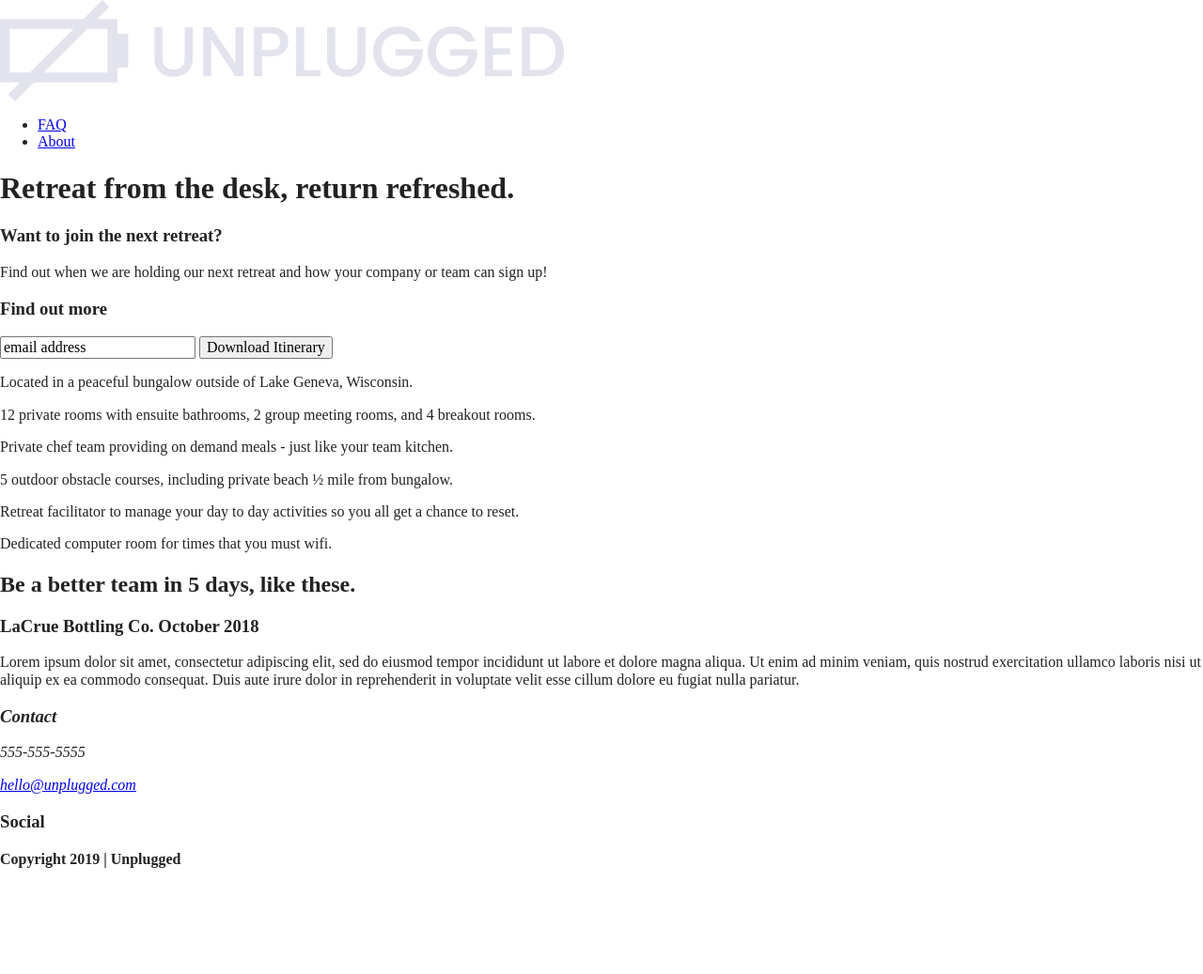
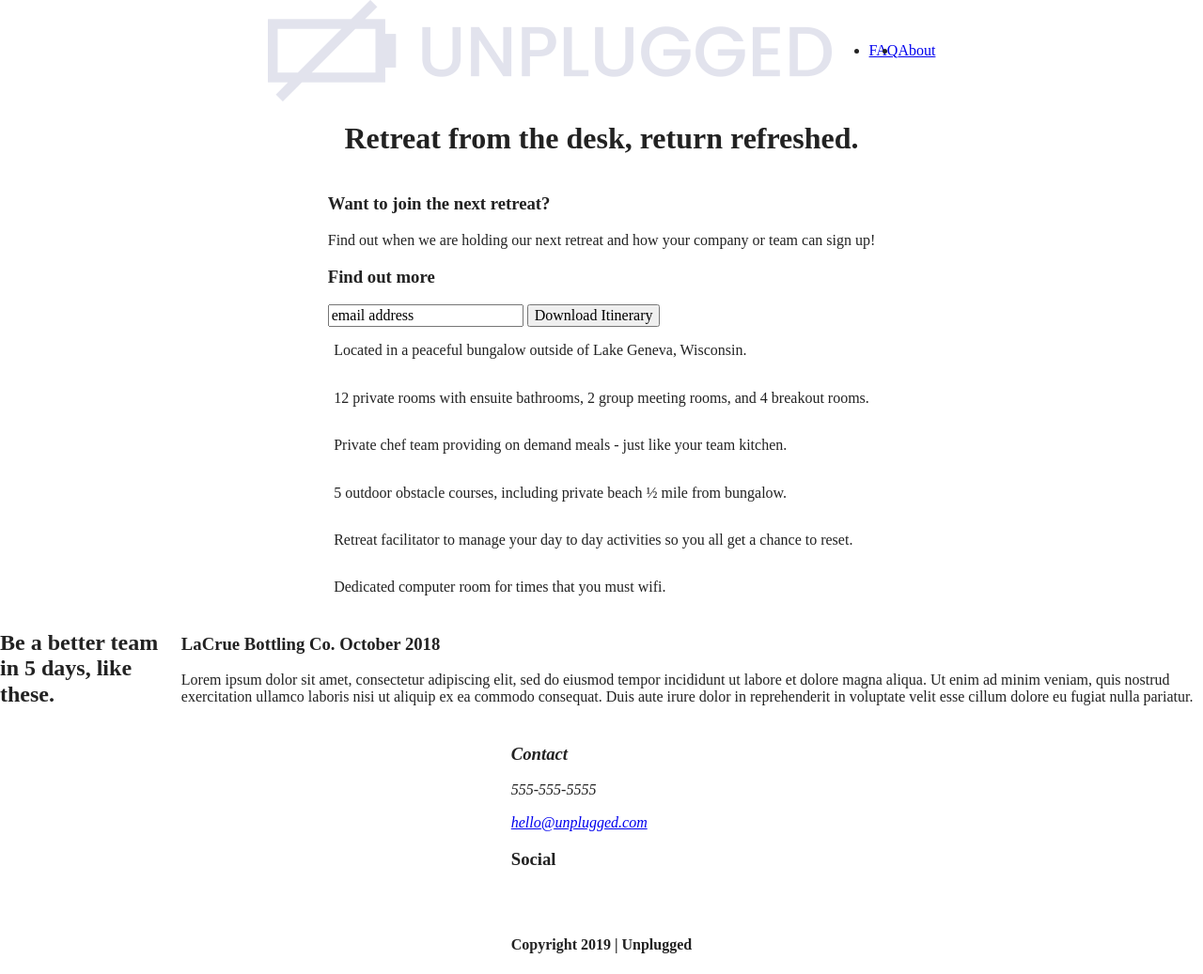
Before and after one commit to RingyDingy/tech-retreat, a website built with Parcel: page index.html in a window 1280 px wide. Shown: the whole page at 94% size. Before the commit the page ends 946 px from the top, so only its background shows below. Built offline with nearby package versions, Linux system fonts and the light colour scheme.

Commit message:
Basic CSS Boilerplate Styles added

```diff
--- a/css/main.css
+++ b/css/main.css
@@ -86,6 +86,142 @@ textarea {
 /* ==========================================================================
    Author's custom styles
    ========================================================================== */
+
+   /****Base Header & Footer Styles****/
+
+
+header, footer {
+  display: flex;
+  justify-content: center;
+  align-items: space-around;
+  flex-wrap: row wrap;
+}
+
+header{
+  justify-content: space-around;
+}
+
+header .content-wrapper{
+
+ display: flex;
+ justify-content: center;
+ align-items: center;
+ flex-wrap: row wrap;
+}
+
+header nav{
+  display: flex;
+  justify-content: center;
+  align-items: center;
+  flex-wrap: row wrap;
+}
+
+header nav ul{
+  display: flex;
+  justify-content: center;
+  align-items: center;
+}
+
+footer .social-icons{
+  display: flex;
+  justify-content: center;
+  align-items: center;
+}
+
+footer .social p{
+  display: flex;
+  justify-content: center;
+  align-items: center;
+}
+
+
+
+.content-wrapper{
+
+}
+
+.hero-area{
+  display: flex;
+  justify-content: center;
+  align-items: center;
+
+}
+
+aside{
+  display: flex;
+  justify-content: center;
+  align-items: center;
+  flex-wrap: row wrap;
+}
+
+
+.features{
+  display: flex;
+  justify-content: center;
+  align-items: center;
+}
+
+.features .features-items{
+  display: flex;
+  justify-content: center;
+  align-items: center;
+  flex-wrap: row wrap;
+}
+
+
+.mission{
+  display: flex;
+  justify-content: center;
+  align-items: center;
+  flex-wrap: row wrap;
+}
+
+.review{
+  display: flex;
+  justify-content: center;
+  align-items: center;
+  flex-wrap: row wrap;
+}
+
+.review .content-wrapper{
+  display: flex;
+  justify-content: center;
+  align-items: center;
+}
+
+.contact-section{
+  display: flex;
+  justify-content: center;
+  align-items: center;
+  flex-wrap: row wrap;
+}
+
+.faq{
+  display: flex;
+  justify-content: center;
+  align-items: center;
+  flex-wrap: row wrap;
+}
+
+.faq .content-wrapper{
+  display: flex;
+  justify-content: center;
+  align-items: center;
+  flex-wrap: row wrap;
+}
+
+
+
+
+
+
+
+
+
+
+
+
+
 
 /* ==========================================================================
    Helper classes
--- a/index.html
+++ b/index.html
@@ -52,16 +52,15 @@
         <div class="form-description">
 
           <h3>Want to join the next retreat? </h3>
-
           <p>Find out when we are holding our next retreat and how your company or team can sign up!</p>
 
         </div>
 
         <div class="form">
-          <h3>Find out more</h3>
-          <input type="text" name="name" value="email address">
-          <input type="button" value="Download Itinerary">
-        </div>
+           <h3>Find out more</h3>
+           <input type="text" name="name" value="email address">
+           <input type="button" value="Download Itinerary">
+         </div>
 
       </div>
     </aside>
@@ -102,8 +101,7 @@
       </div>
     </section>
 
-    <section class="reviews">
-
+    <section class="review">
       <div class="content-wrapper">
 
         <h2>Be a better team in 5 days, like these.</h2>
@@ -116,7 +114,6 @@
 
         </article>
       </div>
-
     </section>
 
   </main>
```
